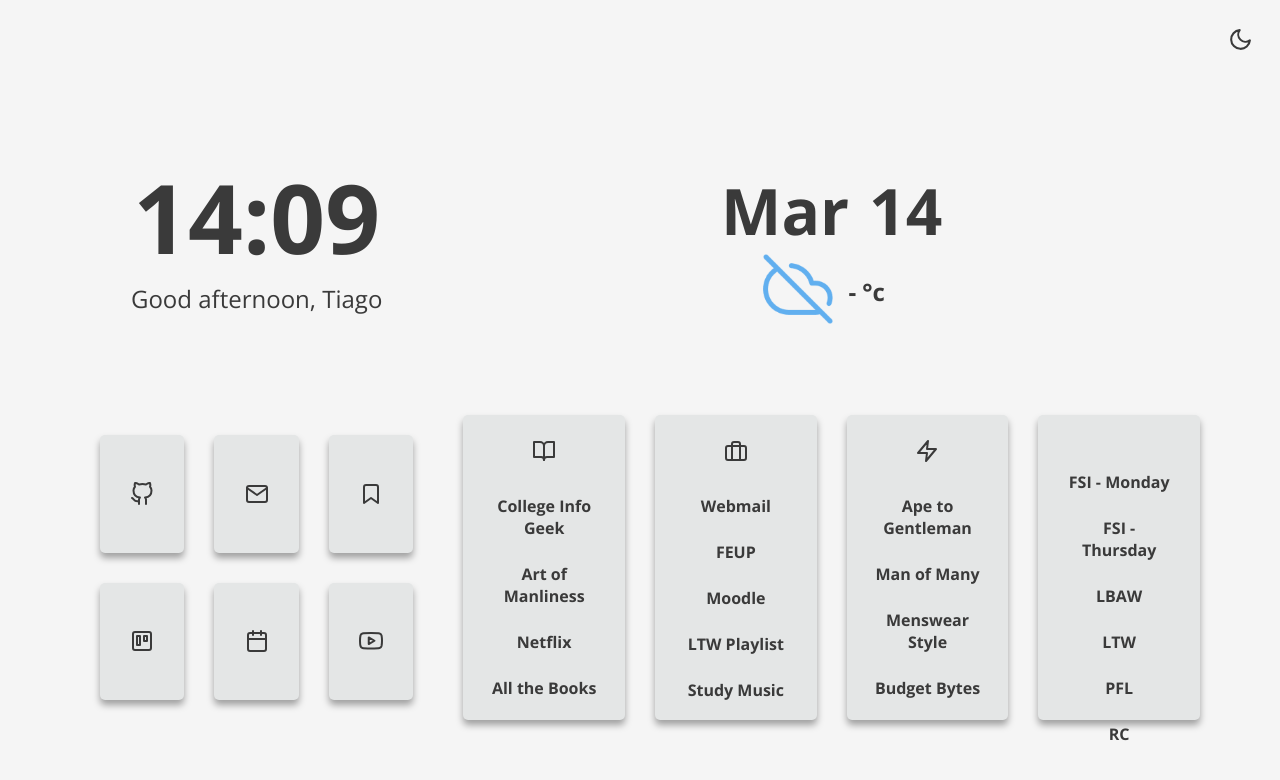
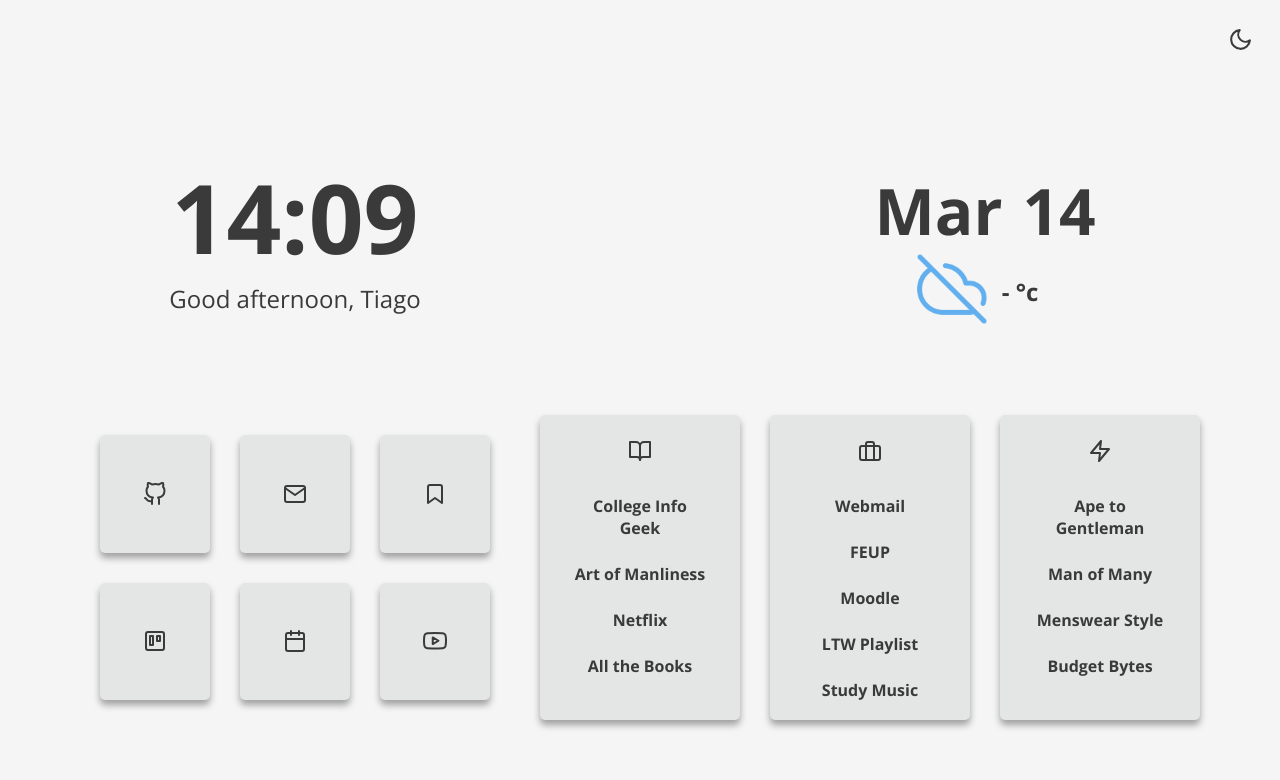
Before and after one commit to 1Krypt0/dotfiles, a plain HTML site: page firefox/Bento/index.html in a window 1280 px wide. Drawn offline with nearby package versions, Linux system fonts and the light colour scheme; no server answers.

Commit message:
Change startpage cards

```diff
--- a/firefox/Bento/app.css
+++ b/firefox/Bento/app.css
@@ -88,7 +88,7 @@ body {
   width: 145vh;
   height: 85vh;
   display: grid;
-  grid-template-columns: repeat(6, 1fr);
+  grid-template-columns: repeat(5, 1fr);
   grid-template-rows: repeat(4, 1fr);
   grid-gap: 30px;
   padding: 20px;
--- a/firefox/Bento/index.html
+++ b/firefox/Bento/index.html
@@ -5,7 +5,11 @@
   <title>Home Page</title>
   <link rel="stylesheet" href="app.css">
   <script src="https://unpkg.com/feather-icons"></script>
-</head>
+</head><!--
+      ╔╗ ╔═╗╔╗╔╔╦╗╔═╗
+      ╠╩╗║╣ ║║║ ║ ║ ║
+      ╚═╝╚═╝╝╚╝ ╩ ╚═╝
+      -->
 <body class="">
   <button id="themeButton"><i id="themeButton__icon" data-feather=
   "moon"></i></button>
@@ -47,7 +51,6 @@
     <div class="card list list__1" id="list_1"></div>
     <div class="card list list__2" id="list_2"></div>
     <div class="card list list__3" id="list_3"></div>
-    <div class="card list list__4" id="list_4"></div>
   </div><!-- Config  -->
   <script src="config.js"></script> <!-- Scripts  -->
 
```
